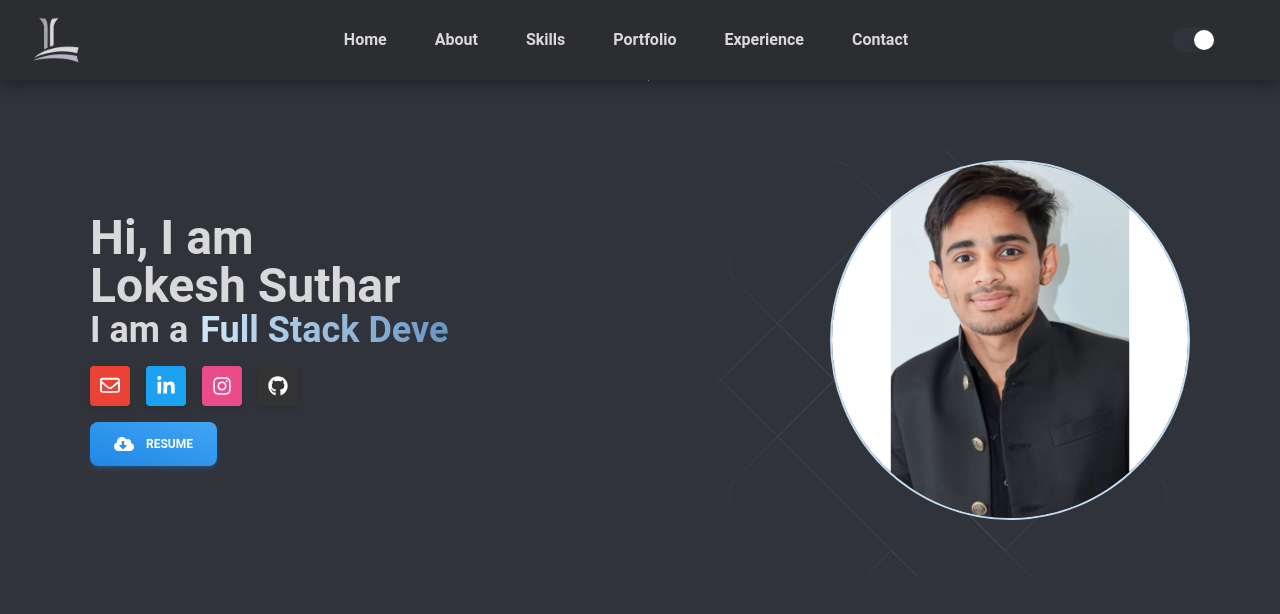
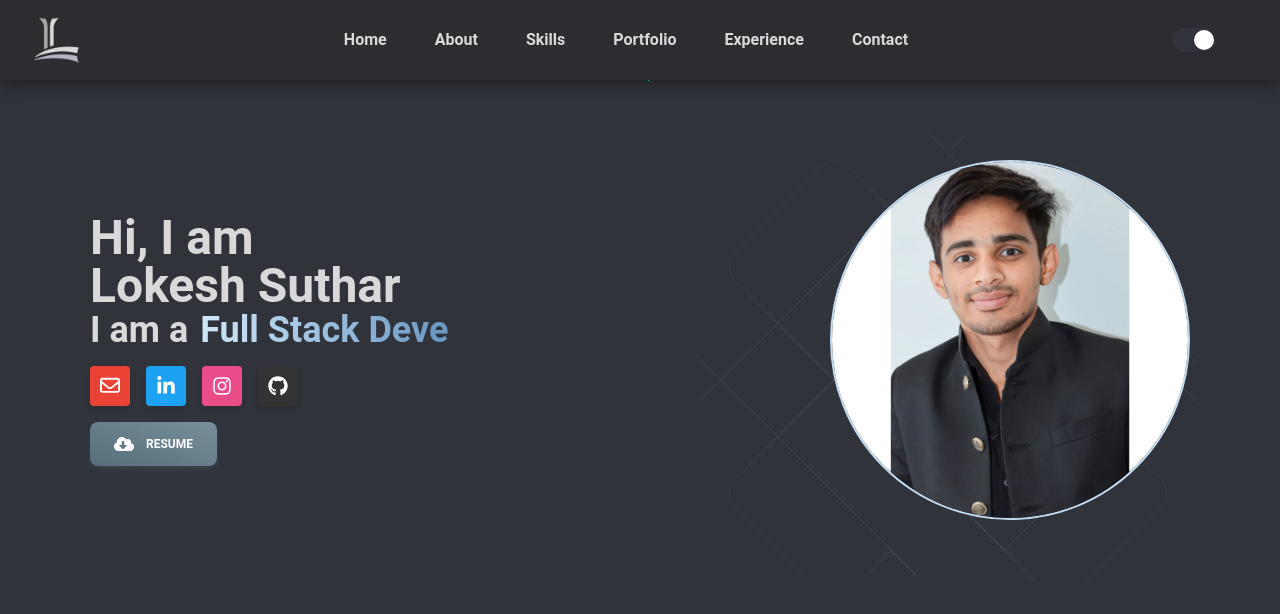
Before and after one commit to LokeshSr03/Lokesh-Portfolio, a React (Vite) app in the folder Lokesh-Portfolio/: page / in a window 1280 px wide. Shown: the top 614 px of the page. Built offline with nearby package versions, Linux system fonts and the light colour scheme.

Commit message:
button hover effect

```diff
--- a/Lokesh-Portfolio/src/components/HeroSection.jsx
+++ b/Lokesh-Portfolio/src/components/HeroSection.jsx
@@ -452,8 +452,8 @@ function HeroSection() {
             </div>
             <Button
               variant="gradient"
-              className="flex items-center gap-3 mt-4"
-              color="blue"
+              className="flex items-center gap-3 mt-4 bg-custom-gradient"
+              color="blue-gray"
             >
               <FaCloudDownloadAlt className="text-xl" />
               Resume
```
